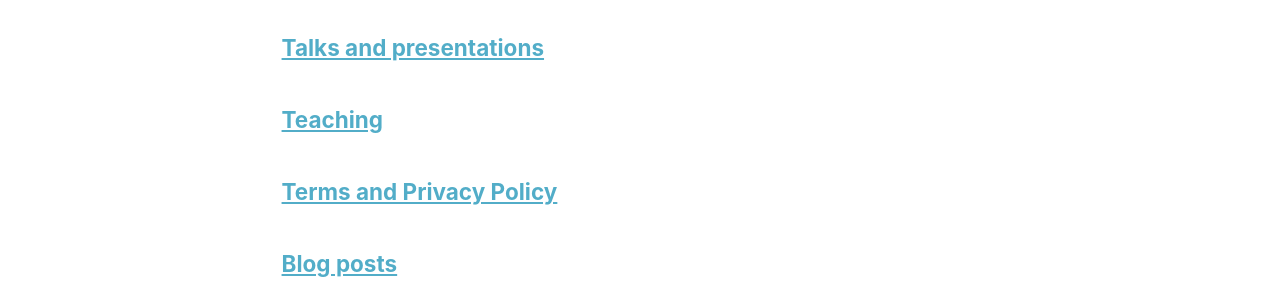
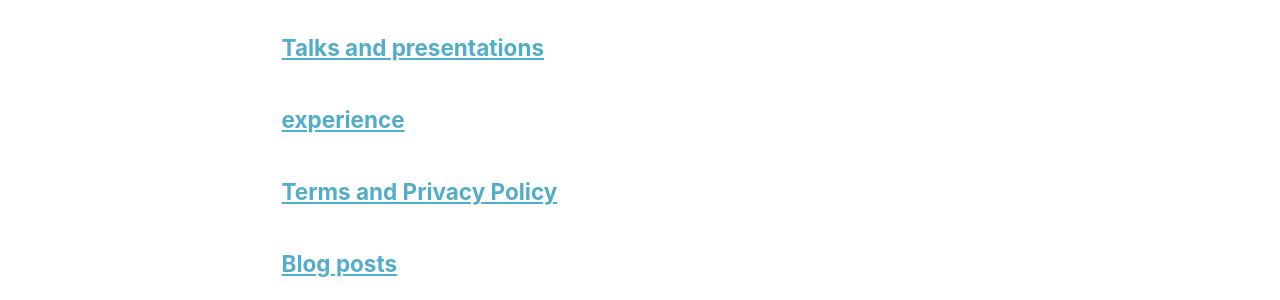
Before and after one commit to gemini30/gemini30.github.io, a Jekyll site: the page built from _pages/page-archive.html, in a window 1280 px wide and 900 px high, scrolled down 927 px. Shown: the part 154-454 px from the top of the window. Built offline with Jekyll 4.4.1, drawn with Linux system fonts in a browser that asks for light colours.

Commit message:
Update teaching.html

```diff
--- a/_pages/teaching.html
+++ b/_pages/teaching.html
@@ -1,12 +1,12 @@
 ---
 layout: archive
-title: "Teaching"
-permalink: /teaching/
+title: "experience"
+permalink: /experience/
 author_profile: true
 ---
 
 {% include base_path %}
 
-{% for post in site.teaching reversed %}
+{% for post in site.experience reversed %}
   {% include archive-single.html %}
 {% endfor %}
```
